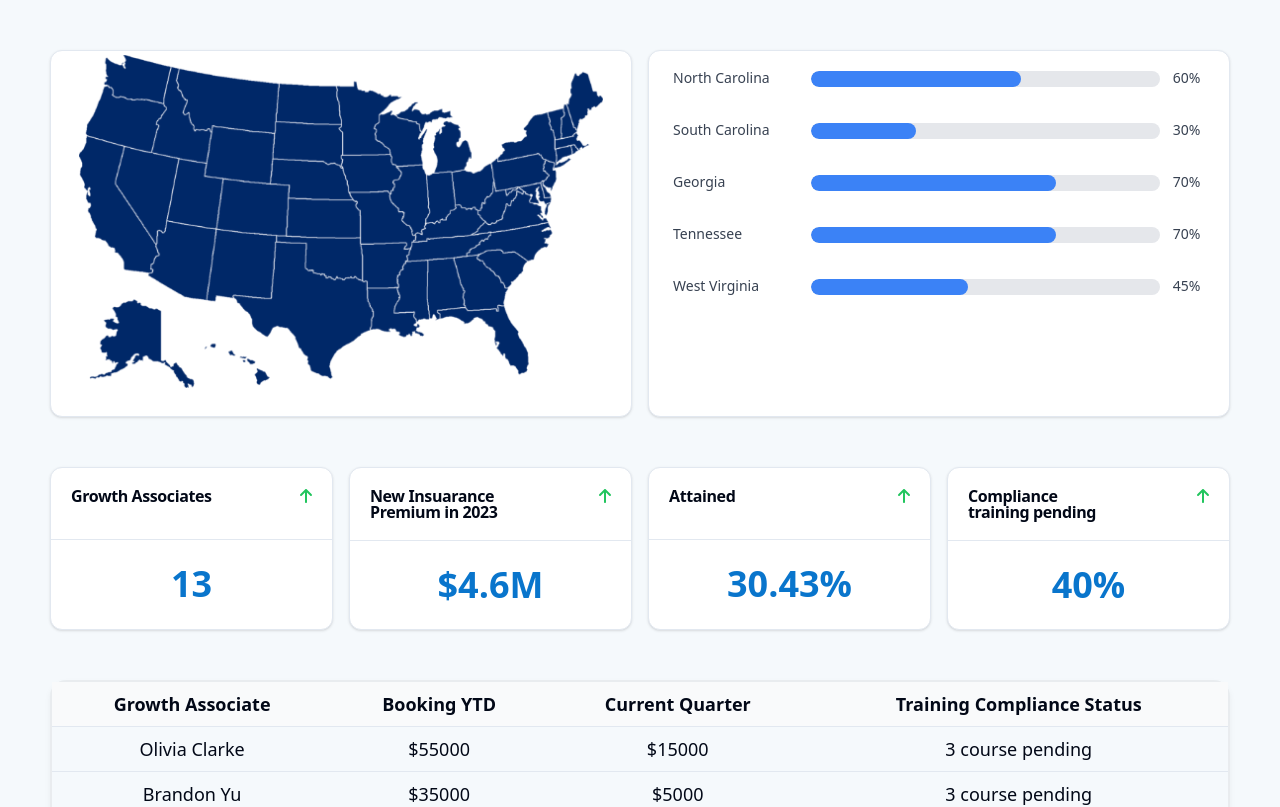
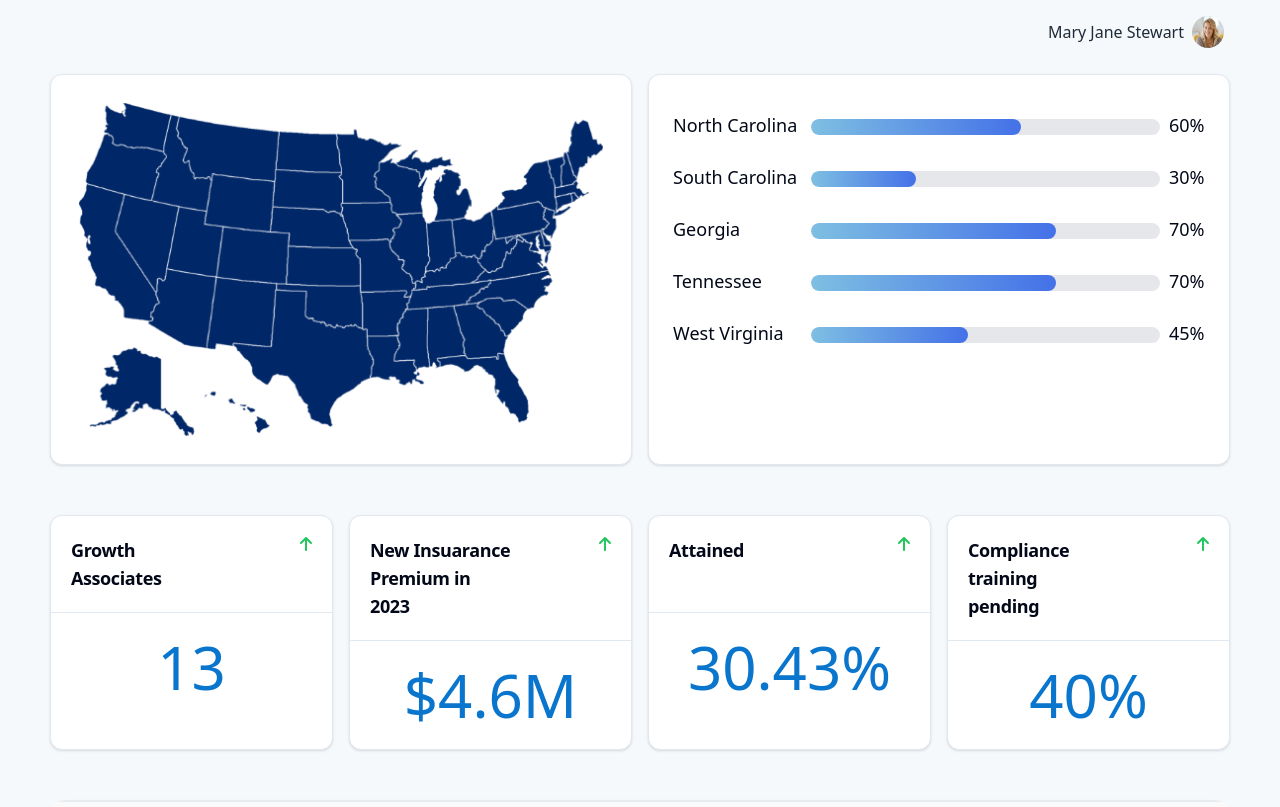
Before and after one commit to Sonali2605/adobetimbuscloud, a React (Vite) app: page /managerDashboard in a window 1280 px wide. Shown: the top 807 px of the page. Built offline with nearby package versions, Linux system fonts and the light colour scheme.

Commit message:
Username and Image Added and styles changed

```diff
--- a/src/project-components/ManagerDashboard.tsx
+++ b/src/project-components/ManagerDashboard.tsx
@@ -68,56 +68,56 @@ const tabledata = [
     booking: "$55000",
     quarter: "$15000",
     tcs: "3 course pending",
-    status: "pending",
+    status: "text-red-500",
   },
   {
     name: "Brandon Yu",
     booking: "$35000",
     quarter: "$5000",
     tcs: "3 course pending",
-    status: "pending",
+    status: "text-red-500",
   },
   {
     name: "Amit Sehgal",
     booking: "$40000",
     quarter: "$12000",
     tcs: "5 course pending",
-    status: "pending",
+    status: "text-red-500",
   },
   {
     name: "Shane Donaughan",
     booking: "$50000",
     quarter: "$12000",
     tcs: "No new course",
-    status: "notStarted",
+    status: "text-gray-500",
   },
   {
     name: "Rebecca Wild",
     booking: "$60000",
     quarter: "$30000",
     tcs: "No new course",
-    status: "notStarted",
+    status: "text-gray-500",
   },
   {
     name: "Jo Chen",
     booking: "$42000",
     quarter: "$12000",
     tcs: "1 course pending",
-    status: "pending",
+    status: "text-red-500",
   },
   {
     name: "Samuel Portier",
     booking: "$28000",
     quarter: "$13000",
     tcs: "Course completed",
-    status: "completed",
+    status: "text-green-500",
   },
   {
     name: "David Rush",
     booking: "$40000",
     quarter: "$10000",
     tcs: "1 course pending",
-    status: "pending",
+    status: "text-red-500",
   },
 ];
 
@@ -160,33 +160,68 @@ const ManagerDashboard = () => {
   return (
     <>
       <AnalysisGrid>
-        <div className="grid gap-4 grid-cols-2">
+        {/* <div style={{}} className="top-left inline-block w-2/12 align-top">
+          <div
+            className="rounded-full overflow-hidden"
+            style={{ width: 50, height: 50 }}
+          >
+            <img
+              src="./images/maryJaneStewart.png"
+              alt="Image"
+              className="w-fit h-full"
+            />
+          </div>
+        </div> */}
+        <div className="absolute top-0 right-0 p-4 mr-10 flex items-center space-x-2">
+          <span className="text-gray-800 font-medium">Mary Jane Stewart</span>
+          <img
+            src="./images/maryJaneStewart.png"
+            alt="Image"
+            className="h-8 w-8 rounded-full"
+          />
+        </div>
+
+        <div className="grid gap-4 pt-6 grid-cols-2">
           <Card className="">
-            <CardContent>
+            <CardContent className="pt-6">
               <div className="p-1">
-                <img src="./images/Dashboard/ManagerDashboard-1.png" alt="Manager Dashboard" />
+                <img
+                  src="./images/Dashboard/ManagerDashboard-1.png"
+                  alt="Manager Dashboard"
+                  style={{ margin: "0 auto" }}
+                />
               </div>
             </CardContent>
           </Card>
 
           <Card className="">
-            <CardContent>
+            <CardContent className="pt-6">
               {States.map((state) => (
                 <div className="grid grid-cols-12 gap-1 flex items-center space-x-1">
                   <div className="col-span-3">
-                    <span className="text-sm font-medium text-gray-700">
-                      {state.state}
-                    </span>
+                    <span className="text-lg font-medium ">{state.state}</span>
                   </div>
 
                   <div className="col-span-8 mt-5 mb-4 bg-gray-200 rounded-full h-4 overflow-hidden">
                     <div
-                      className="bg-blue-500 h-4 rounded-full"
-                      style={{ width: `${state.percent}%` }}
+                      className="h-4 rounded-full"
+                      style={{
+                        backgroundImage:
+                          "linear-gradient(90deg, rgb(126, 191, 226) 0%, rgb(68, 113, 232) 100%)",
+                        backgroundPositionX: "0%",
+                        backgroundPositionY: "0%",
+                        backgroundSize: "initial",
+                        backgroundRepeat: "no-repeat",
+                        backgroundAttachment: "initial",
+                        backgroundOrigin: "padding-box",
+                        backgroundClip: "padding-box",
+                        backgroundColor: "transparent",
+                        width: `${state.percent}%`,
+                      }}
                     ></div>
                   </div>
                   <div className="col-span-1 text-center">
-                    <span className="text-sm font-medium text-gray-700">
+                    <span className="text-lg font-medium">
                       {state.percent}%
                     </span>
                   </div>
@@ -200,20 +235,20 @@ const ManagerDashboard = () => {
           <div className="grid gap-4 grid-cols-4">
             {details.map((detail) => (
               <Card>
-                <CardHeader className="p-5 border-b border-gray border-opacity-13 min-h-[72px]">
+                <CardHeader className="p-5 border-b border-gray border-opacity-13 min-h-[97px]">
                   <CardTitle>
-                    <span className="inline-block align-top w-7/12">
-                    {detail.cardtitle}{" "}
+                    <span className="text-lg inline-block align-top w-7/12">
+                      {detail.cardtitle}{" "}
                     </span>
                     <FontAwesomeIcon
                       icon={faArrowUp}
                       className="text-green-500 text-right align-top"
-                      style={{ float: "inline-end"}}
+                      style={{ float: "inline-end" }}
                     />
                   </CardTitle>
                 </CardHeader>
                 <CardContent className="text-center items-center justify-center p-6">
-                  <span className="text-4xl font-semibold" style={textBlue}>
+                  <span className="text-6xl" style={textBlue}>
                     {detail.cardData}
                   </span>
                 </CardContent>
@@ -222,9 +257,9 @@ const ManagerDashboard = () => {
           </div>
         </CardsData>
         <TableData>
-          <table className="w-full mx-auto text-lg rounded-lg shadow-custom">
+          <table className="w-full mx-auto text-lg rounded-lg shadow-custom bg-white">
             <thead>
-              <tr className="bg-gray-50">
+              <tr className="" style={{ backgroundColor: "#FAFAFA" }}>
                 <th className="px-3 py-2 border-b">Growth Associate</th>
                 <th className="px-3 py-2 border-b">Booking YTD</th>
                 <th className="px-3 py-2 border-b">Current Quarter</th>
@@ -240,7 +275,9 @@ const ManagerDashboard = () => {
                   <td className="border-b px-3 py-2">{data.booking}</td>
                   <td className="border-b px-3 py-2">{data.quarter}</td>
 
-                  <td className={`border-b px-3 py-2 ${data.status}`}>{data.tcs}</td>
+                  <td className={`border-b px-3 py-2 ${data.status}`}>
+                    {data.tcs}
+                  </td>
                 </tr>
               ))}
             </tbody>
```
